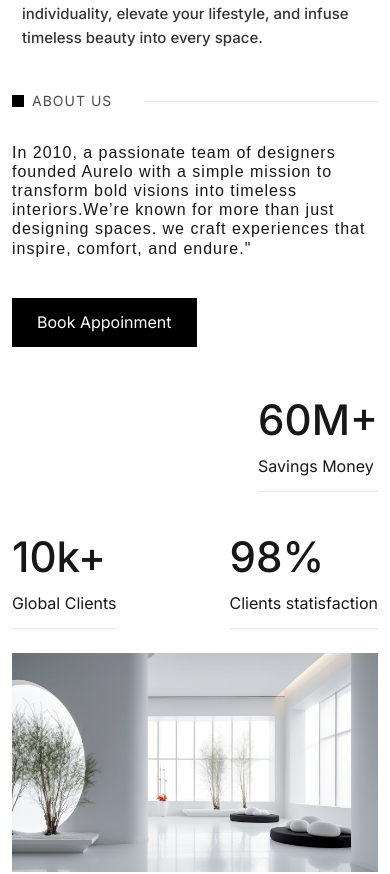
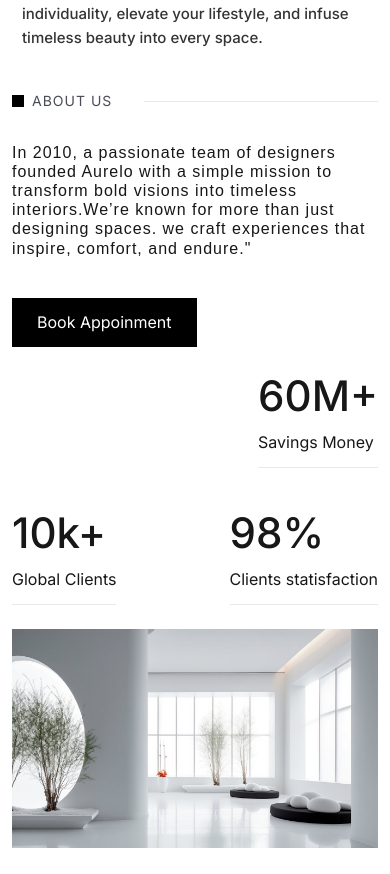
Before and after one commit to Yogendra-SinghRathore/HomeInterior, a React (Vite) app: page / in a window 390 px wide. Shown: the part 962-1836 px from the top of the page. Built offline with nearby package versions, Linux system fonts and the light colour scheme.

Commit message:
margin fix

```diff
--- a/src/styles/global.css
+++ b/src/styles/global.css
@@ -390,14 +390,16 @@ img {
 }
 
 
-.socialLinkBox{
+.socialLinkBox {
   display: flex;
   gap: 16px;
 }
-.socialLink{
+
+.socialLink {
   font-size: 25px;
 }
-.processHeadingBox{
+
+.processHeadingBox {
   max-width: 826px;
 }
 
@@ -513,7 +515,12 @@ img {
   .processBoxWrapper {
     margin-top: 45px;
   }
-  .serviceCardContentBox{
+
+  .serviceCardContentBox {
     gap: 8px;
   }
+
+  .aboutBtn {
+    margin: 32px 0 40px;
+  }
 }
```
